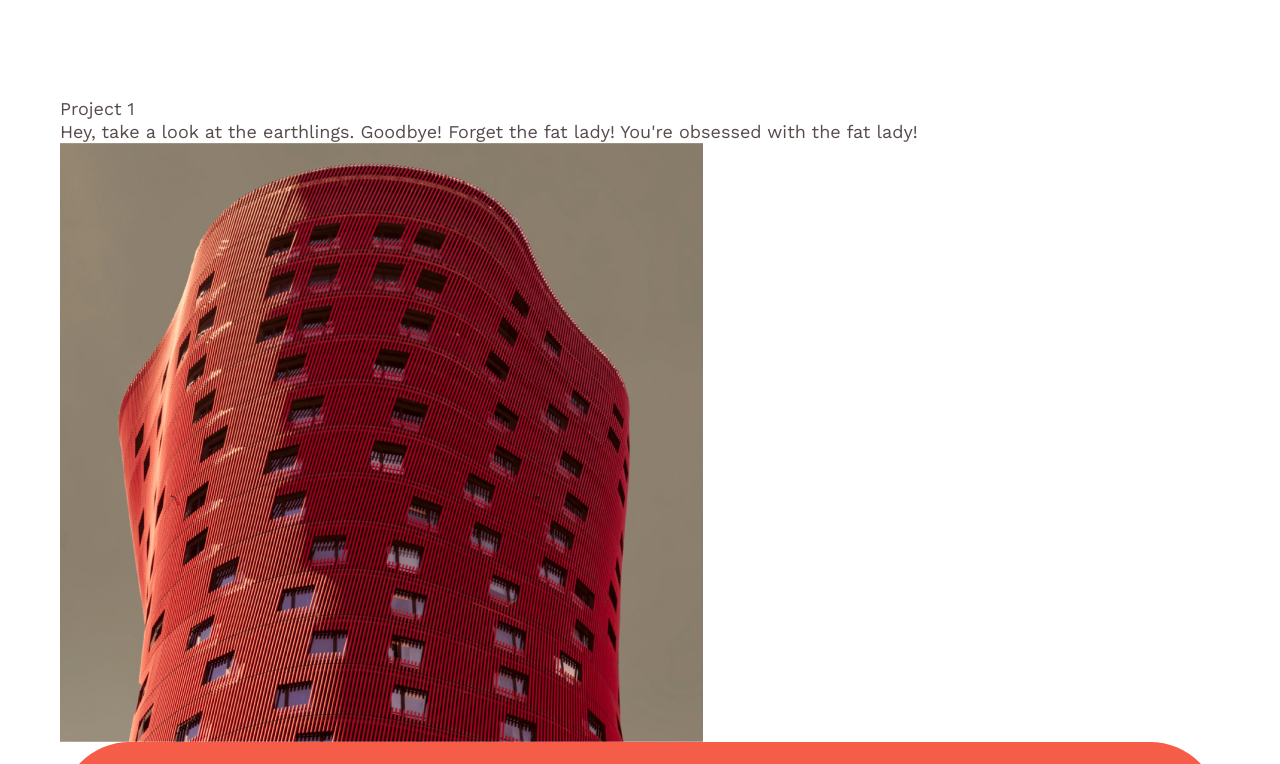
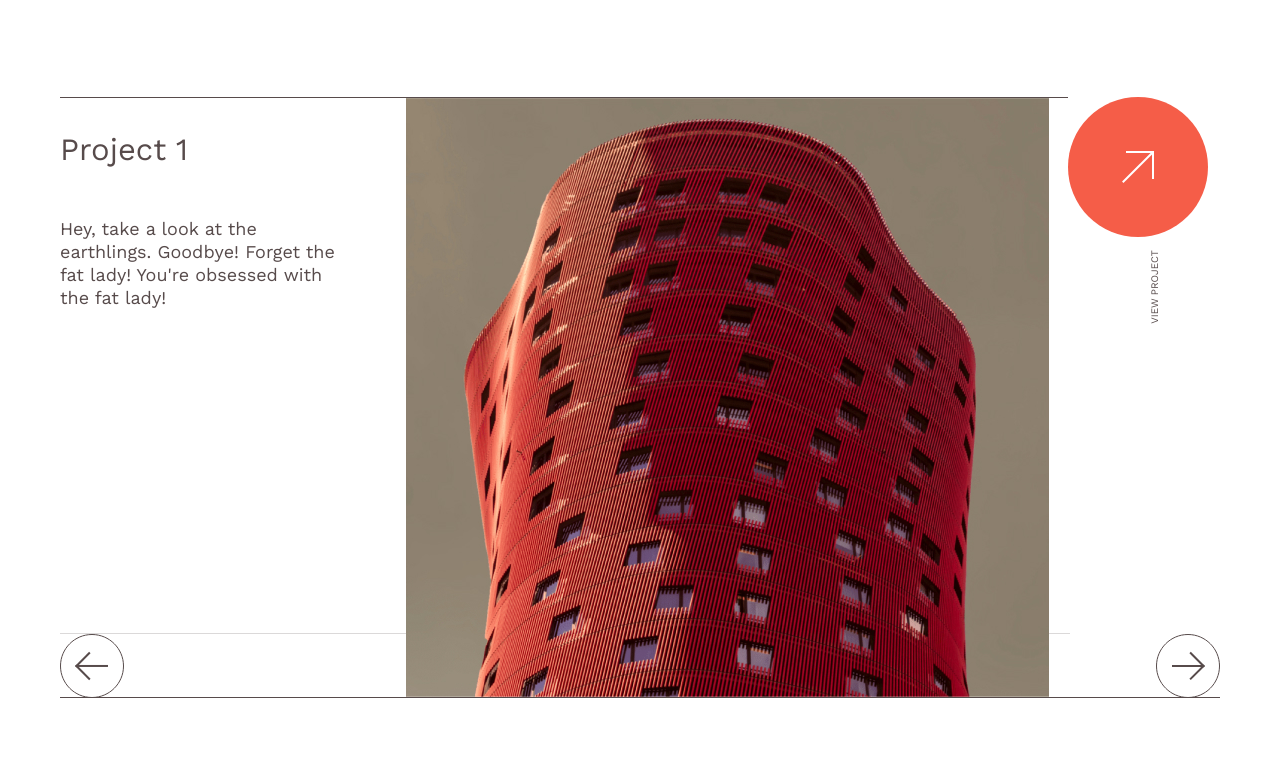
Before and after one commit to Daniil-gavrilooov/nova, a plain HTML site: page app/index.html in a window 1280 px wide. Shown: the part 2936-3700 px from the top of the page. Drawn offline with nearby package versions, Linux system fonts and the light colour scheme; a web font is replaced by a local one.

Commit message:
added style section (project)

```diff
--- a/app/index.html
+++ b/app/index.html
@@ -10,7 +10,9 @@
     <link rel="preconnect" href="https://fonts.gstatic.com" crossorigin>
     <link href="https://fonts.googleapis.com/css2?family=Coda&family=Work+Sans:wght@400;700&display=swap"
         rel="stylesheet">
+    <link rel="stylesheet" type="text/css" href="//cdn.jsdelivr.net/npm/slick-carousel@1.8.1/slick/slick.css" />
     <link rel="stylesheet" href="css/style.min.css">
+
 </head>
 
 <body>
@@ -118,13 +120,16 @@
                 <div class="project__content">
                     <div class="project__slider">
                         <div class="project__slider-item">
+                            <div class="project__slider-inner">
+                                <div class="project__slider-info">
                                     <div class="project__slider-text">
                                         <h6 class="project__slider-title">
                                             Project 1
                                         </h6>
 
                                         <p class="project__slider-text">
-                                    Hey, take a look at the earthlings. Goodbye! Forget the fat lady! You're obsessed
+                                            Hey, take a look at the earthlings. Goodbye! Forget the fat lady! You're
+                                            obsessed
                                             with the fat lady!
                                         </p>
                                     </div>
@@ -132,21 +137,26 @@
                                     <div class="project__slider-image">
                                         <img class="project__slider-img" src="images/slider__img.jpg" alt="">
                                     </div>
+                                </div>
 
                                 <div class="section__button">
                                     <a class="section__btn" href=""><img src="images/btn_arrow.svg" alt=""></a>
                                     <p class="section__btn-text">VIEW PROJECT</p>
                                 </div>
+                            </div>
 
                         </div>
                         <div class="project__slider-item">
+                            <div class="project__slider-inner">
+                                <div class="project__slider-info">
                                     <div class="project__slider-text">
                                         <h6 class="project__slider-title">
                                             Project 1
                                         </h6>
 
                                         <p class="project__slider-text">
-                                    Hey, take a look at the earthlings. Goodbye! Forget the fat lady! You're obsessed
+                                            Hey, take a look at the earthlings. Goodbye! Forget the fat lady! You're
+                                            obsessed
                                             with the fat lady!
                                         </p>
                                     </div>
@@ -154,21 +164,26 @@
                                     <div class="project__slider-image">
                                         <img class="project__slider-img" src="images/slider__img.jpg" alt="">
                                     </div>
+                                </div>
 
                                 <div class="section__button">
                                     <a class="section__btn" href=""><img src="images/btn_arrow.svg" alt=""></a>
                                     <p class="section__btn-text">VIEW PROJECT</p>
                                 </div>
+                            </div>
 
                         </div>
                         <div class="project__slider-item">
+                            <div class="project__slider-inner">
+                                <div class="project__slider-info">
                                     <div class="project__slider-text">
                                         <h6 class="project__slider-title">
                                             Project 1
                                         </h6>
 
                                         <p class="project__slider-text">
-                                    Hey, take a look at the earthlings. Goodbye! Forget the fat lady! You're obsessed
+                                            Hey, take a look at the earthlings. Goodbye! Forget the fat lady! You're
+                                            obsessed
                                             with the fat lady!
                                         </p>
                                     </div>
@@ -176,10 +191,12 @@
                                     <div class="project__slider-image">
                                         <img class="project__slider-img" src="images/slider__img.jpg" alt="">
                                     </div>
+                                </div>
 
                                 <div class="section__button">
                                     <a class="section__btn" href=""><img src="images/btn_arrow.svg" alt=""></a>
                                     <p class="section__btn-text">VIEW PROJECT</p>
+                                </div>
                             </div>
 
                         </div>
@@ -190,6 +207,7 @@
     </main>
 
     <script src="js/main.min.js"></script>
+    <script type="text/javascript" src="//cdn.jsdelivr.net/npm/slick-carousel@1.8.1/slick/slick.min.js"></script>
 </body>
 
 </html>
--- a/app/js/main.js
+++ b/app/js/main.js
@@ -6,3 +6,11 @@ function burgerMenu () {
     burgerBtn.classList.toggle('header__burger-btn--active')
     burgerMenu.classList.toggle('header__burger-menu--active')
 }
+
+$(function(){
+    $('.project__slider').slick({
+        slidesToShow: 1,
+        prevArrow: '<img class="prev__arrow" src="images/project_slider-prevArrow.svg" alt="">',
+        nextArrow: '<img class="next__arrow" src="images/project_slider-nextArrow.svg" alt="">'
+    });
+  });
--- /dev/null
+++ b/app/scss/_project.scss
@@ -0,0 +1,64 @@
+.project {
+    padding-bottom: 90px;
+
+    &__slider-item {
+        border-bottom: $border;
+        position: relative;
+        &::after{
+            position: absolute;
+            content: '';
+            width: 1010px;
+            height: 1px;
+            bottom: 10.5%;
+            background-color: #DBD9D9;
+            z-index: 1;
+        }
+        & .section__btn-text{
+            top: 30%;
+            right: 12%;
+        }
+    }
+
+    .next__arrow,
+    .prev__arrow{
+        position: absolute;
+        content: '';
+        bottom: 0;
+        cursor: pointer;
+    }
+    .next__arrow{
+        right: 0;
+
+    }
+
+    .prev__arrow{
+        z-index: 3;
+    }
+
+    &__slider-inner{
+        display: flex;
+    }
+
+    &__slider-info {
+        display: flex;
+        gap: 66px;
+        border-top: $border;
+        padding-right: 19px;
+
+    }
+
+    &__slider-title {
+        font-size: 31px;
+        line-height: 42px;
+        margin-top: 31px;
+        margin-bottom: 46px;
+    }
+
+    &__slider-text{
+        max-width: 280px;
+    }
+
+    &__slider-image{
+        z-index: 2;
+    }
+}
--- a/app/scss/style.scss
+++ b/app/scss/style.scss
@@ -3,6 +3,7 @@
 @import '_mixing';
 @import '_header';
 @import '_about';
+@import '_project';
 
 body {
     font-family: $workSans;
```
Also changed, not shown: app/css/style.min.css, app/images/project_slider-nextArrow.svg (added), app/images/project_slider-prevArrow.svg (added), app/js/main.min.js. Lines whose indentation alone changed are shown as unchanged.
